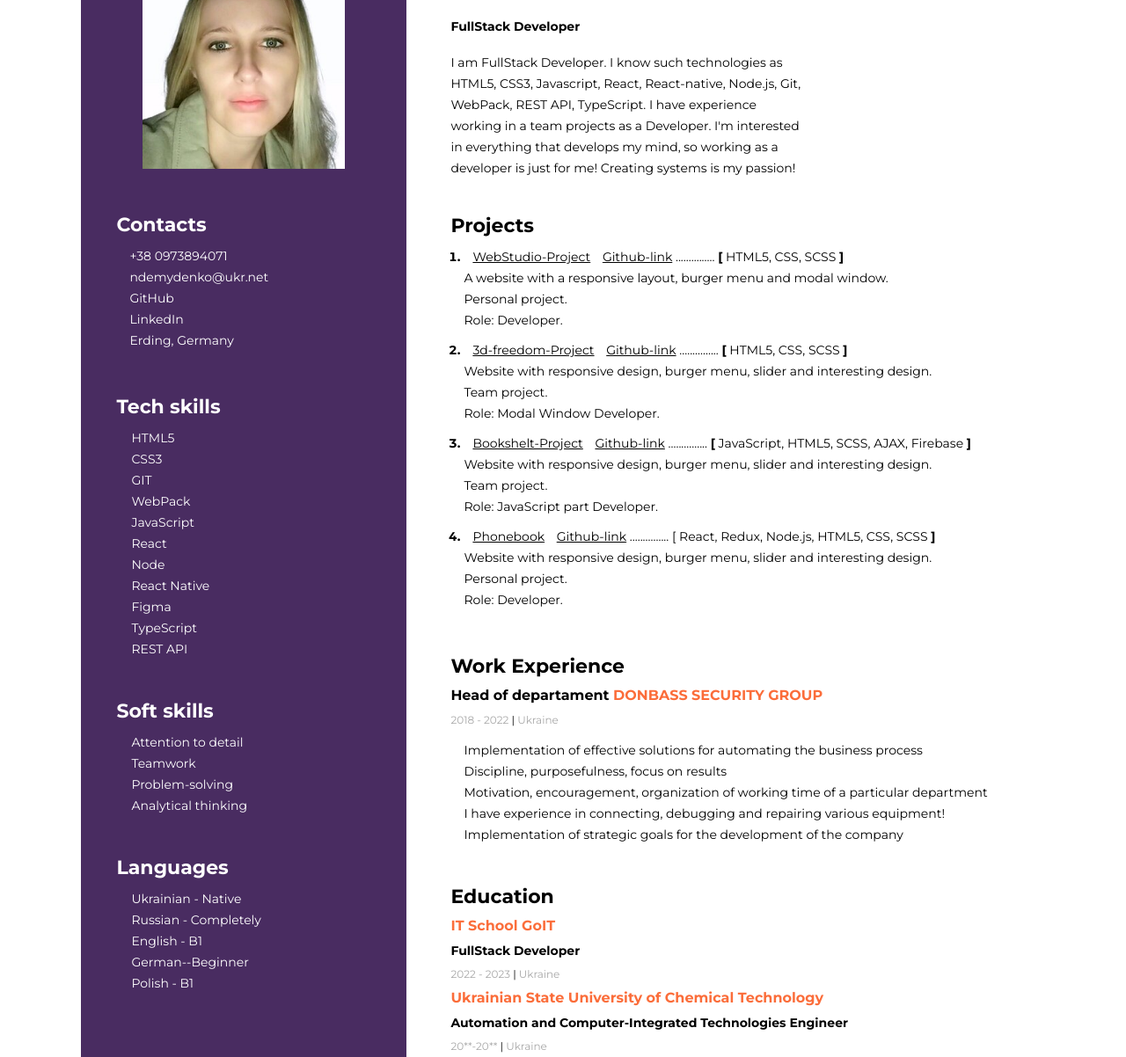
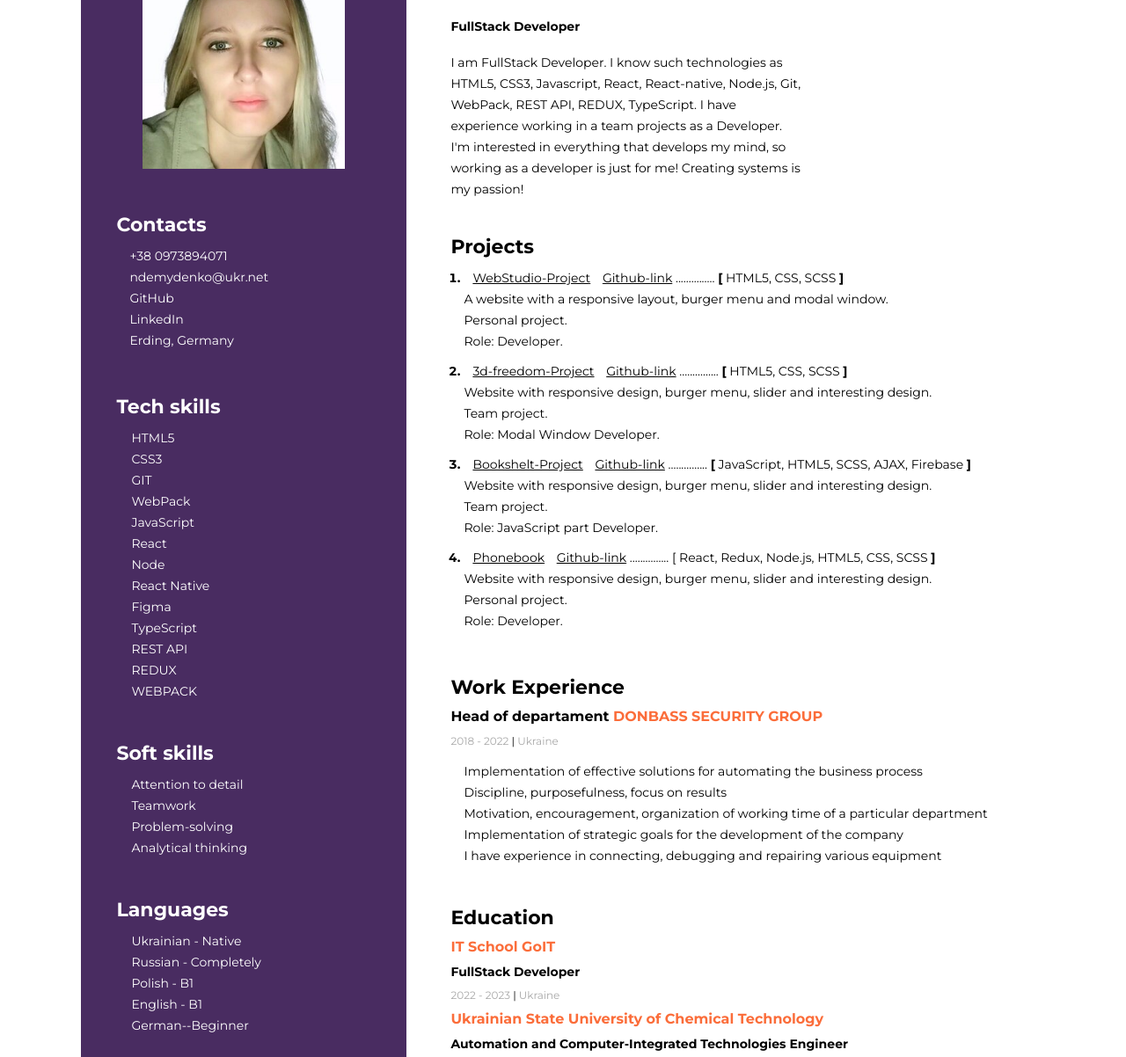
Before and after one commit to Natalia0310/re, a plain HTML site: page index.html in a window 1280 px wide. Shown: the part 98-1300 px from the top of the page at 88% size. Drawn offline with Linux system fonts and the light colour scheme.

Commit message:
update 4

```diff
--- a/index.html
+++ b/index.html
@@ -22,7 +22,7 @@
 					<h2 class="about-position">FullStack Developer</h2>
 					<p class="about-description">
 						I am FullStack Developer. I know such technologies as HTML5, CSS3, Javascript, React, React-native, Node.js,
-						Git, WebPack, REST API, TypeScript. I have experience working in a team projects as a Developer. I'm
+						Git, WebPack, REST API, REDUX, TypeScript. I have experience working in a team projects as a Developer. I'm
 						interested in everything that develops my mind, so working as a developer is just for me! Creating systems
 						is my passion!
 					</p>
@@ -108,10 +108,9 @@
 							<li class="work-list-item">
 								Motivation, encouragement, organization of working time of a particular department
 							</li>
-							<li class="work-list-item">
-								I have experience in connecting, debugging and repairing various equipment!
-							</li>
+
 							<li class="work-list-item">Implementation of strategic goals for the development of the company</li>
+							<li class="work-list-item">I have experience in connecting, debugging and repairing various equipment</li>
 							<!-- Construction of a network of 600 self-service terminals -->
 						</ul>
 					</div>
@@ -216,7 +215,10 @@
 						<li class="tech-skills-item"><span class="tech-skills-text">Figma</span></li>
 						<li class="tech-skills-item"><span class="tech-skills-text">TypeScript</span></li>
 						<li class="tech-skills-item"><span class="tech-skills-text">REST API</span></li>
+					    <li class="tech-skills-item"><span class="tech-skills-text">REDUX</span></li>
+						<li class="tech-skills-item"><span class="tech-skills-text">WEBPACK</span></li>
 					</ul>
+					</ul></ul>
 				</div>
 				<!-- soft skills -->
 				<div class="soft-skills">
@@ -233,9 +235,10 @@
 					<ul class="soft-skills-list">
 						<li class="soft-skills-item"><span class="soft-skills-text">Ukrainian - Native</span></li>
 						<li class="soft-skills-item"><span class="soft-skills-text">Russian - Completely</span></li>
+						<li class="soft-skills-item"><span class="soft-skills-text">Polish - B1</span></li>
 						<li class="soft-skills-item"><span class="soft-skills-text">English - B1</span></li>
 						<li class="soft-skills-item"><span class="soft-skills-text">German--Beginner</span></li>
-						<li class="soft-skills-item"><span class="soft-skills-text">Polish - B1</span></li>
+
 					</ul>
 				</div>
 			</aside>
```
